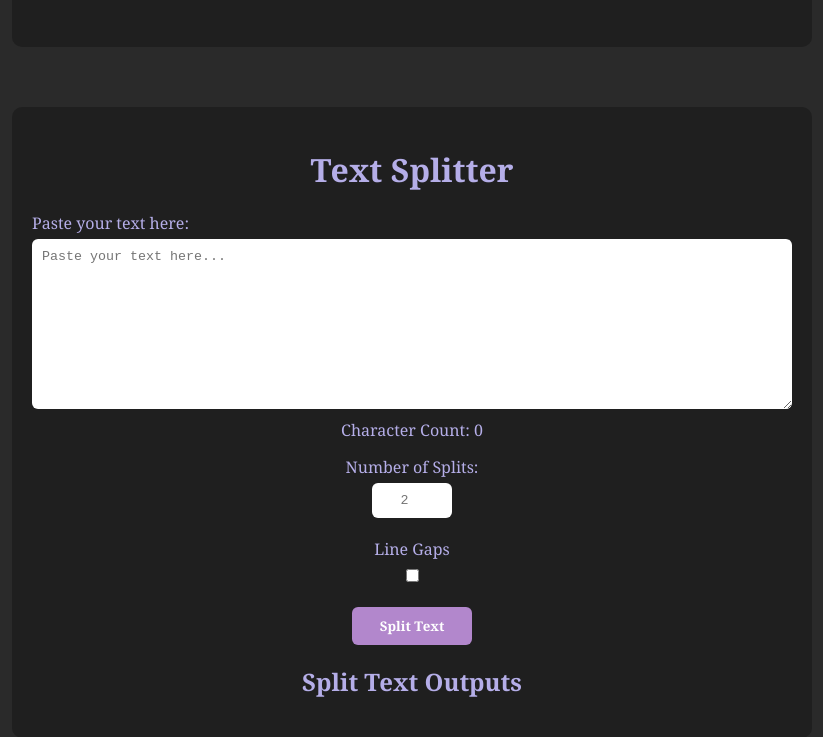
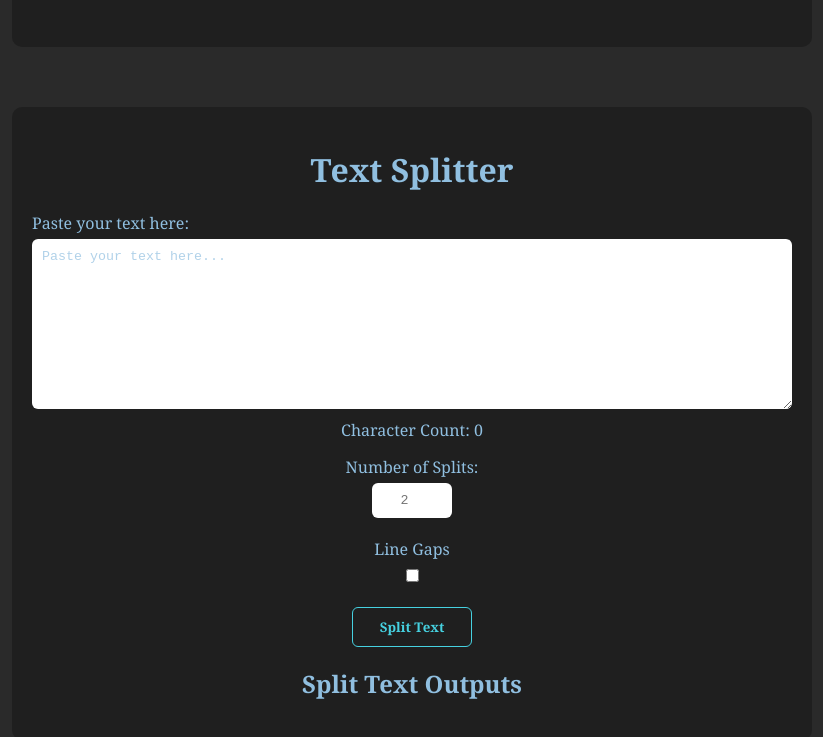
Before and after one commit to celestial-monocles/find-and, a plain HTML site: page index.html in a window 1280 px wide. Shown: the part 1213-1950 px from the top of the page, without its empty margins (228-1051 px from the left). Drawn offline with nearby package versions, Linux system fonts and the light colour scheme.

Commit message:
Update index.html
Changed colors

```diff
--- a/index.html
+++ b/index.html
@@ -260,6 +260,12 @@
       color: #B287CC;
     }
 
+	#resultText {
+	  background-color: #E8D9FF; /* light purple */
+	  color: #000; /* readable on light background */
+	}
+
+
     /* Text Splitter Specific Styles */
     .output-container {
       display: flex;
@@ -270,7 +276,7 @@
 
     .output-box {
       width: 100%;
-      background-color: #E0D7DE;
+      background-color: #B8C3E0;
       color: #000;
       resize: vertical;
       margin-bottom: 10px;
@@ -280,6 +286,53 @@
       font-weight: bold;
       cursor: pointer;
     }
+
+	/* Text Splitter Section Text Color */
+	#textSplitterApp {
+	  color: #90BFE0;
+	}
+
+	/* Buttons should keep their original colors */
+	#textSplitterApp button {
+	  color: white;
+	}
+
+	/* Specific text elements in Text Splitter */
+	#textSplitterApp label,
+	#textSplitterApp #charCount,
+	#textSplitterApp .output-container div,
+	#textSplitterApp #numSplitContainer label,
+	#textSplitterApp #lineGapContainer div {
+	  color: #90BFE0;
+	}
+
+	/* Textarea placeholder color */
+	#textSplitterApp textarea::placeholder {
+	  color: #90BFE0;
+	  opacity: 0.7;
+	}
+
+	/* Text Splitter buttons - cyan text */
+	#textSplitterApp #splitTextButton,
+	#textSplitterApp .copy-button {
+	  color: #46D1E0;
+	  background-color: #1f1f1f; /* Dark background for contrast */
+	  border: 1px solid #46D1E0; /* Optional: adds border matching text color */
+	}
+
+	/* Keep Clear Input button with white text */
+	#textSplitterApp #clearSplitButton {
+	  color: white;
+	  background-color: #A84A46; /* Keep original red background */
+	  border: none; /* Remove border if added above */
+	}
+
+	/* Hover effects for cyan buttons */
+	#textSplitterApp #splitTextButton:hover,
+	#textSplitterApp .copy-button:hover {
+	  background-color: #46D1E0;
+	  color: #1f1f1f; /* Dark text on hover */
+	}
 
 	#navButtons {
 	  position: fixed;
```
